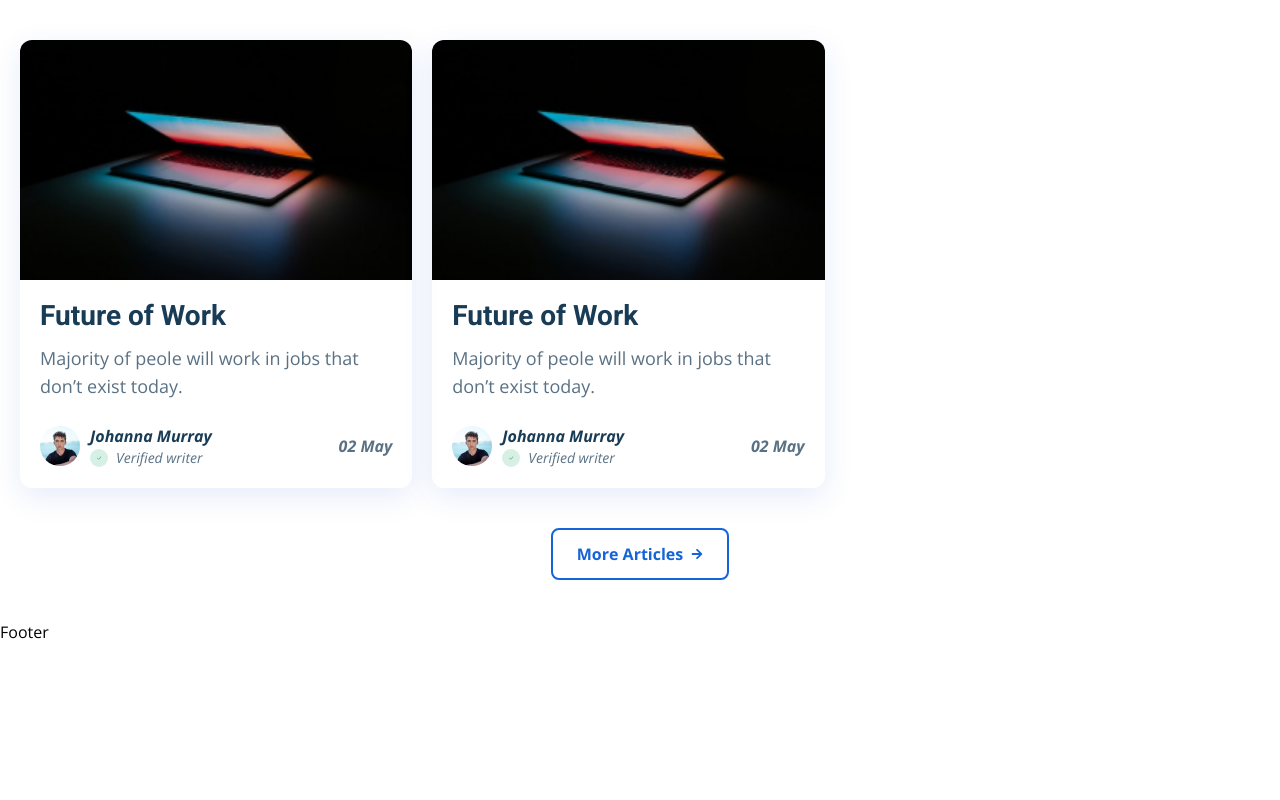
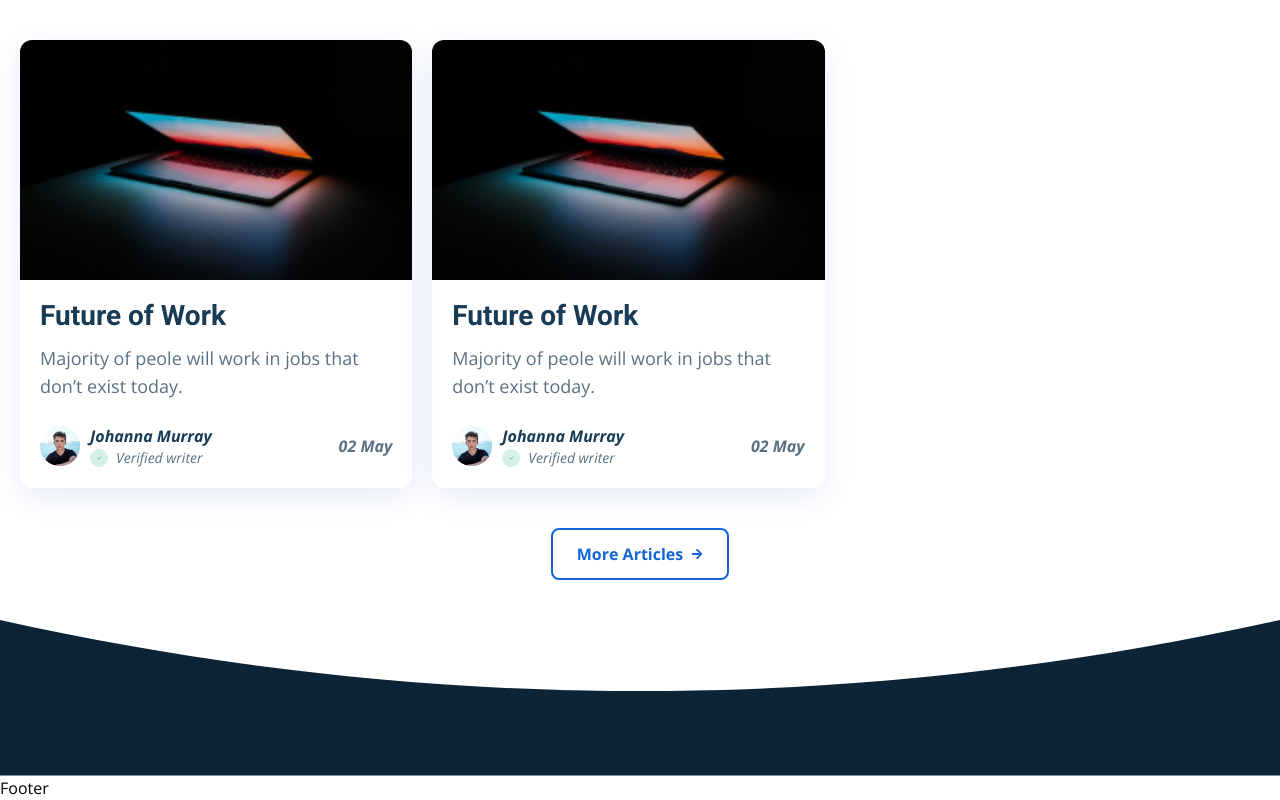
Before and after one commit to Hossein-Bakhtiari/frontend-blog-app, a React (Create React App) app: page / in a window 1280 px wide. Shown: the part 581-1381 px from the top of the page. Before the commit the page ends 1225 px from the top, so only its background shows below. Built offline with nearby package versions, Linux system fonts and the light colour scheme.

Commit message:
CTA cart part 1

```diff
--- a/src/constant/images.js
+++ b/src/constant/images.js
@@ -2,6 +2,8 @@ import Logo from '../assets/Logo.svg';
 import HeroImage from "../assets/HeroImage.svg"
 import PostImage from "../assets/posts/post1.jpg"
 import PostProfileImage from "../assets/posts/post-profile.svg"
+
+
 const images = {
     Logo,
     HeroImage,
--- /dev/null
+++ b/src/pages/container/CTA.jsx
@@ -0,0 +1,32 @@
+import React from "react";
+
+const CTA = () => {
+  return (
+    <>
+      <svg
+        className="w-full h-auto max-h-40"
+        preserveAspectRatio="none"
+        viewBox="0 0 2160 263"
+        fill="none"
+        xmlns="http://www.w3.org/2000/svg"
+      >
+        <path
+          id="Wave"
+          fill-rule="evenodd"
+          clip-rule="evenodd"
+          d="M2160 262.5H0V0C360 80 720 120 1080 120C1440 120 1800 80 2160 0V262.5Z"
+          fill="#0D2436"
+        />
+      </svg>
+      <section className=" relative bg-dark-hard px-5 ">
+        <div className="container grid grid-cols-12 mx-auto ">
+            <div className="col-span-12 ">
+                <h2 className="text-white font-roboto"></h2>
+            </div>
+        </div>
+      </section>
+    </>
+  );
+};
+
+export default CTA;
--- a/src/pages/home/HomePage.jsx
+++ b/src/pages/home/HomePage.jsx
@@ -2,11 +2,13 @@ import React from 'react'
 import MainLayout from '../../components/MainLayout'
 import Hero from "../container/Hero"
 import Articles from '../container/Articles'
+import CTA from '../container/CTA'
 const HomePage = () => {
   return (
     <MainLayout>
         <Hero />
         <Articles />
+        <CTA />
     </MainLayout>
   )
 }
```
